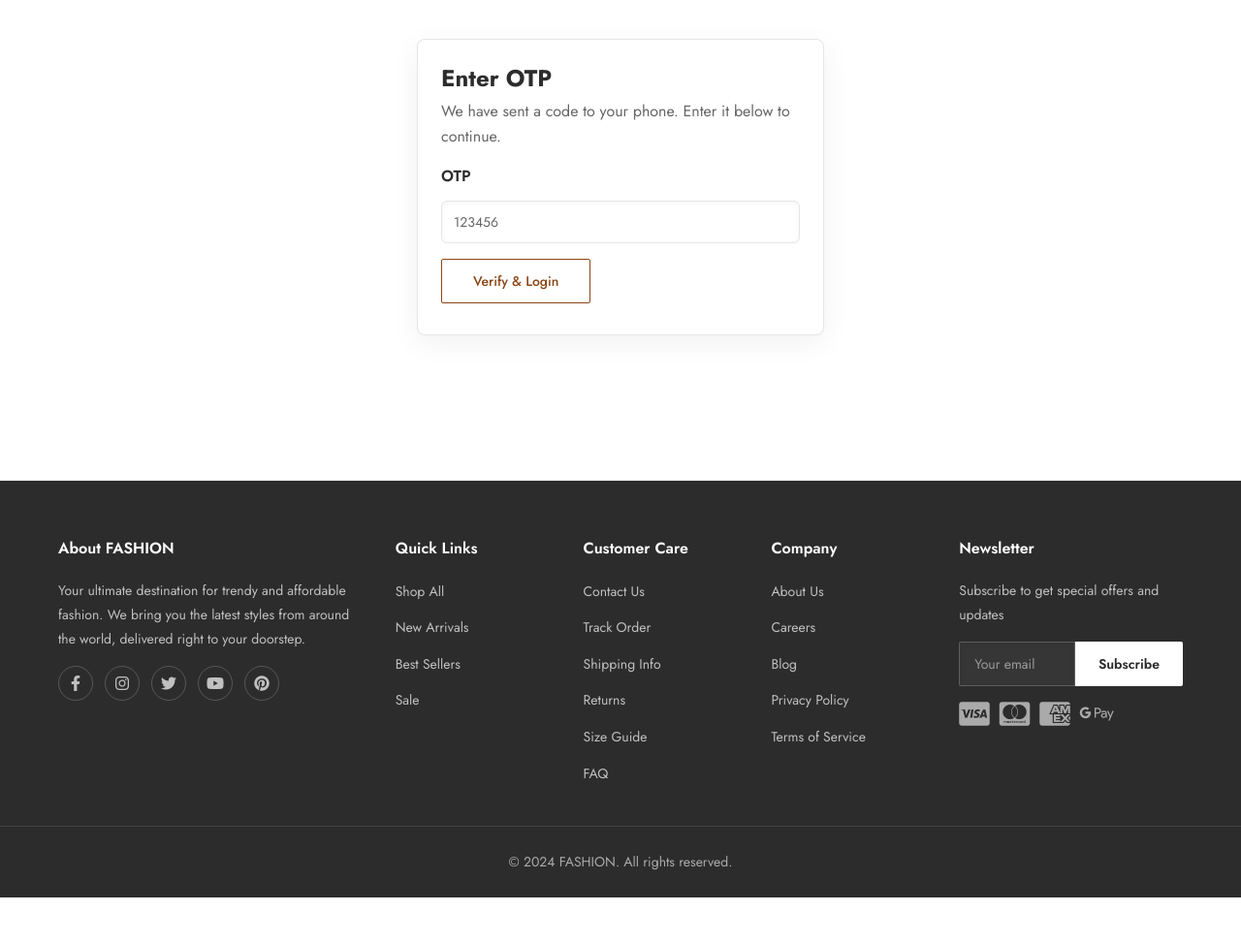
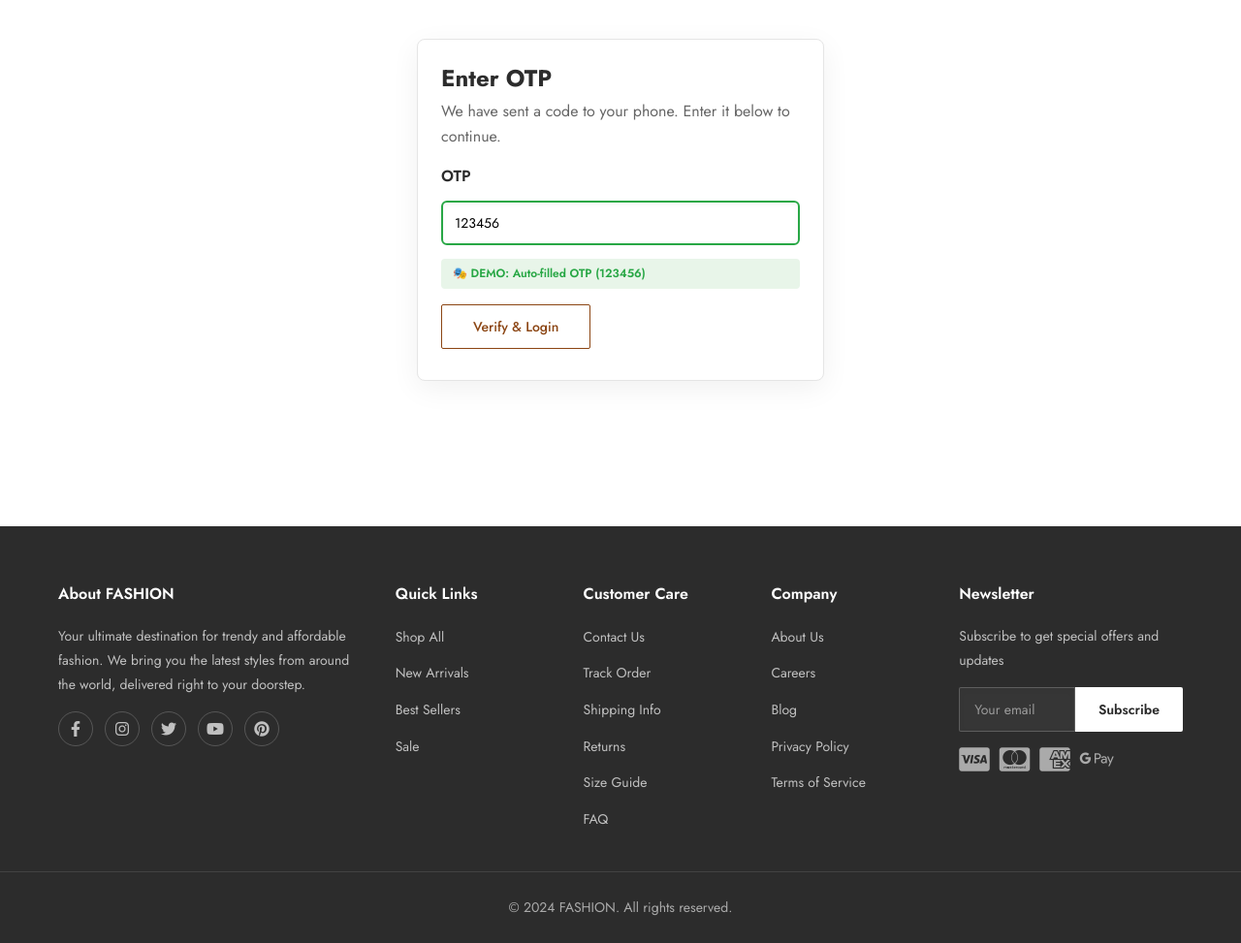
Before and after one commit to Achujozef/clothing, a Django app: template templates/auth/otp_verify.html in a window 1280 px wide. Shown: the part 110-1083 px from the top of the page at 97% size. Before the commit the page ends 1036 px from the top, so only its background shows below. Run offline with Django 5.2, Linux system fonts and the light colour scheme; the template is opened without the code that fills it, so the values that code supplies are empty.

Commit message:
Demo improved

```diff
--- a/static/js/auth-demo.js
+++ b/static/js/auth-demo.js
@@ -18,10 +18,40 @@
         const otpInput = document.querySelector('[data-otp-code]');
         const statusBox = document.querySelector('[data-otp-status]');
 
-        if (!sendBtn || !verifyBtn || !otpInput) {
+        if (!verifyBtn || !otpInput) {
             console.warn('🎭 DEMO MODE: Required elements not found');
             return;
         }
+
+        // If on OTP verify page directly (no send button), auto-fill immediately
+        if (!sendBtn && otpInput && verifyBtn) {
+            console.log('🎭 DEMO MODE: OTP verify page detected, auto-filling...');
+            setTimeout(() => {
+                otpInput.value = '123456';
+                otpInput.dispatchEvent(new Event('input', { bubbles: true }));
+                otpInput.style.border = '2px solid #28a745';
+
+                const demoMsg = document.createElement('div');
+                demoMsg.textContent = '🎭 DEMO: Auto-filled OTP (123456)';
+                demoMsg.style.cssText = `
+                    color: #28a745;
+                    font-size: 12px;
+                    margin-top: 8px;
+                    padding: 6px 12px;
+                    background: #e8f5e9;
+                    border-radius: 4px;
+                    font-weight: 600;
+                `;
+                otpInput.parentElement.appendChild(demoMsg);
+
+                console.log('🎭 DEMO MODE: Ready to verify with 123456');
+            }, 500);
+
+            // Continue with other setup
+        }
+
+        // Only set up MutationObserver if we have a send button (combined login page)
+        if (!sendBtn) return;
 
         // Create a MutationObserver to watch for status changes
         const observer = new MutationObserver((mutations) => {
@@ -86,9 +116,11 @@
         }
 
         // Also add a direct event listener as backup
-        sendBtn.addEventListener('click', () => {
-            console.log('🎭 DEMO MODE: Send OTP clicked, waiting for response...');
-        });
+        if (sendBtn) {
+            sendBtn.addEventListener('click', () => {
+                console.log('🎭 DEMO MODE: Send OTP clicked, waiting for response...');
+            });
+        }
 
         // Add visual indicator that demo mode is active
         const demoIndicator = document.createElement('div');
--- a/templates/auth/otp_verify.html
+++ b/templates/auth/otp_verify.html
@@ -31,4 +31,6 @@
 
 {% block extra_js %}
 <script src="{% static 'js/auth.js' %}"></script>
+<!-- DEMO SCRIPT - Remove in production -->
+<script src="{% static 'js/auth-demo.js' %}"></script>
 {% endblock %}
```
